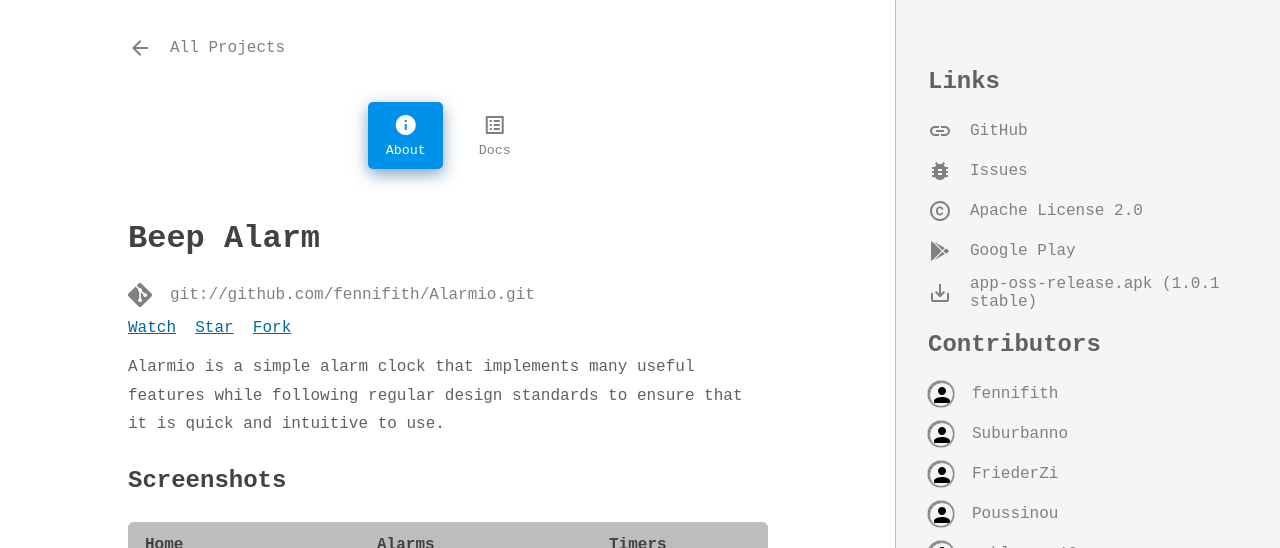
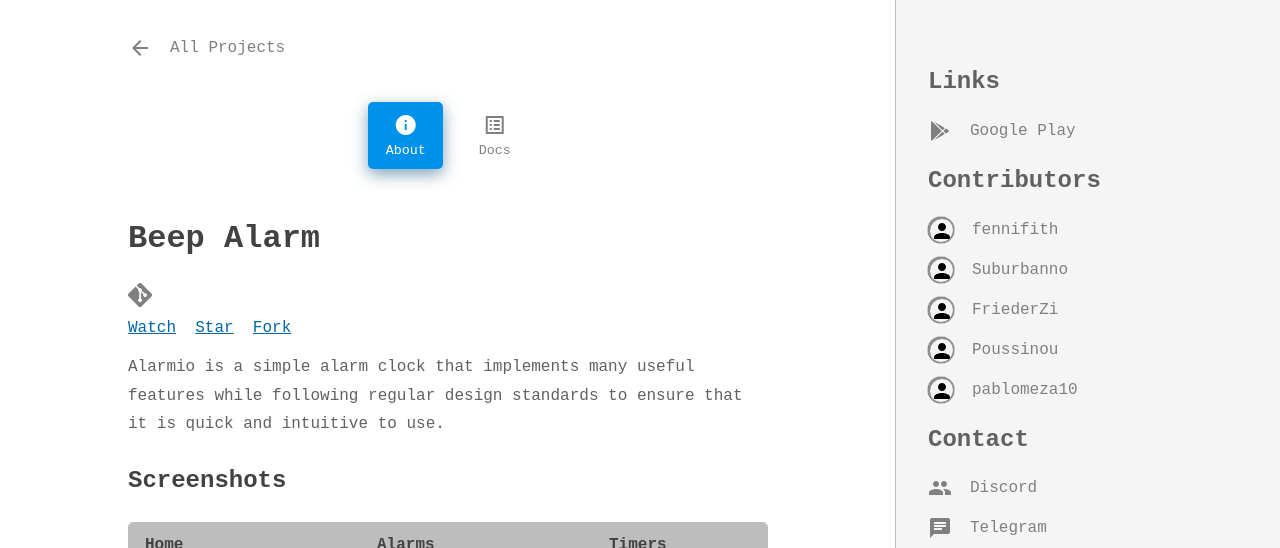
Before and after one commit to SarthakSwaroop/sarthakswaroop.github.io, a Jekyll site: the page built from _projects/alarmio.md, in a window 1280 px wide and 1296 px high, cut to the strip 0-548 px from the top of the window. Built offline with Jekyll 4.4.1, drawn with Linux system fonts in a browser that asks for light colours; nearby versions of some CDN libraries; some web fonts are replaced; comment, search, counter and statistics services are not loaded; a style sheet for code colours, icons or effects is not loaded.

Commit message:
Update alarmio.md

```diff
--- a/_projects/alarmio.md
+++ b/_projects/alarmio.md
@@ -8,27 +8,12 @@ description: "A simple alarm clock focused on design,and convenience"
 icon: "https://raw.githubusercontent.com/SarthakSwaroop/MashUp/master/68612.png"
 googleplay: "https://play.google.com/store/apps/details?id=me.jfenn.beep"
 package: "me.jfenn.beep"
-repo: "fennifith/Alarmio"
-git: "git://github.com/fennifith/Alarmio.git"
 googleplay: "https://play.google.com/store/apps/details?id=me.jfenn.beep"
 package: "me.jfenn.beep"
 links:
-  - name: "GitHub"
-    url: "https://github.com/fennifith/Alarmio"
-    icon: "https://github.com/favicon.ico"
-  - name: "Issues"
-    url: "https://github.com/fennifith/Alarmio/issues"
-    icon: "/images/ic/bug.svg"
-  - name: "Apache License 2.0"
-    url: "https://choosealicense.com/licenses/apache-2.0/"
-    icon: "/images/ic/copyright.svg"
   - name: "Google Play"
-    url: "https://play.google.com/store/apps/details?id=me.jfenn.alarmio"
     url: "https://play.google.com/store/apps/details?id=me.jfenn.beep"
     icon: "/images/ic/play-store.svg"
-  - name: "app-oss-release.apk (1.0.1 stable)"
-    url: "https://github.com/fennifith/Alarmio/releases/download/1.0.1/app-oss-release.apk"
-    icon: "/images/ic/download.svg"
 contributors:
   - login: "fennifith"
     avatar: "https://avatars1.githubusercontent.com/u/13000407?v=4"
```
